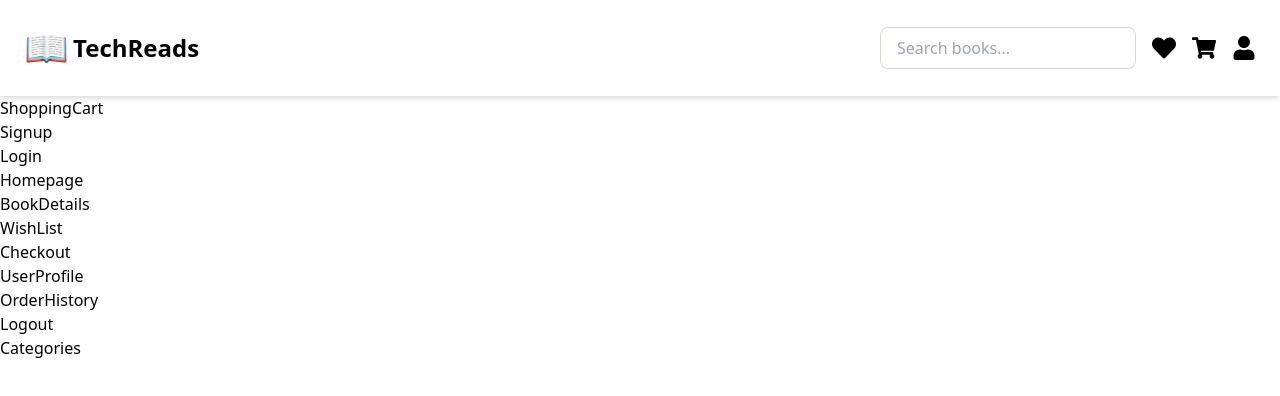
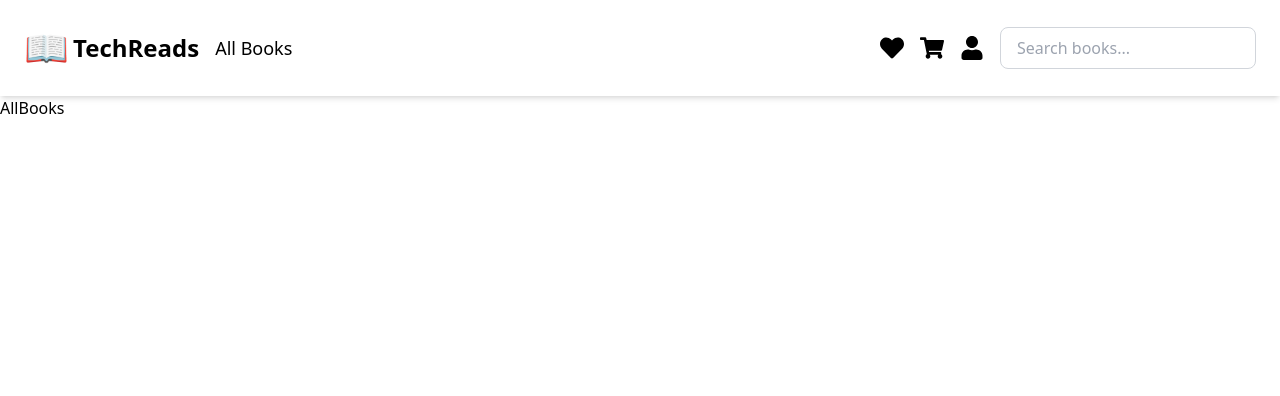
Before and after one commit to Denkogei/TechReads-frontend, a React (Vite) app in the folder techreads/: page /all-books in a window 1280 px wide. Shown: the top 396 px of the page. Built offline with nearby package versions, Linux system fonts and the light colour scheme.

Commit message:
added react router to make home and all books clickable

```diff
--- a/techreads/package.json
+++ b/techreads/package.json
@@ -12,7 +12,8 @@
   "dependencies": {
     "react": "^19.0.0",
     "react-dom": "^19.0.0",
-    "react-icons": "^5.5.0"
+    "react-icons": "^5.5.0",
+    "react-router-dom": "^7.2.0"
   },
   "devDependencies": {
     "@eslint/js": "^9.19.0",
--- a/techreads/src/App.jsx
+++ b/techreads/src/App.jsx
@@ -1,36 +1,38 @@
-
-
-import Navbar from "./components/Navbar"
-import ShoppingCart from "./components/ShoppingCart"
-import Signup from "./components/Signup"
-import Login from "./components/Login"
-import Homepage from "./components/Homepage"
-import BookDetails from "./components/BookDetails"
-import WishList from "./components/WishList"
-import Checkout from "./components/Checkout"
-import UserProfile from "./components/UserProfile"
-import OrderHistory from "./components/OrderHistory"
-import Logout from "./components/Logout"
-import Categories from "./components/Categories"
-
+import { BrowserRouter as Router, Route, Routes } from "react-router-dom";
+import Navbar from "./components/Navbar";
+import ShoppingCart from "./components/ShoppingCart";
+import Signup from "./components/Signup";
+import Login from "./components/Login";
+import Homepage from "./components/Homepage";
+import BookDetails from "./components/BookDetails";
+import WishList from "./components/WishList";
+import Checkout from "./components/Checkout";
+import UserProfile from "./components/UserProfile";
+import OrderHistory from "./components/OrderHistory";
+import Logout from "./components/Logout";
+import Categories from "./components/Categories";
+import AllBooks from "./components/AllBooks";
 
 function App() {
   return (
-    <>
+    <Router>
       <Navbar />
-      <ShoppingCart />
-      <Signup />
-      <Login />
-      <Homepage />
-      <BookDetails />
-      <WishList />
-      <Checkout />
-      <UserProfile />
-      <OrderHistory />
-      <Logout />
-      <Categories />
-    </>
-  )
+      <Routes>
+        <Route path="/" element={<Homepage />} />
+        <Route path="/all-books" element={<AllBooks />} />
+        <Route path="/cart" element={<ShoppingCart />} />
+        <Route path="/signup" element={<Signup />} />
+        <Route path="/login" element={<Login />} />
+        <Route path="/book/:id" element={<BookDetails />} />
+        <Route path="/wishlist" element={<WishList />} />
+        <Route path="/checkout" element={<Checkout />} />
+        <Route path="/profile" element={<UserProfile />} />
+        <Route path="/orders" element={<OrderHistory />} />
+        <Route path="/logout" element={<Logout />} />
+        <Route path="/categories" element={<Categories />} />
+      </Routes>
+    </Router>
+  );
 }
 
-export default App
+export default App;
--- /dev/null
+++ b/techreads/src/components/AllBooks.jsx
@@ -0,0 +1,9 @@
+import React from 'react'
+
+function AllBooks() {
+  return (
+    <div>AllBooks</div>
+  )
+}
+
+export default AllBooks
--- a/techreads/src/components/Navbar.jsx
+++ b/techreads/src/components/Navbar.jsx
@@ -1,24 +1,29 @@
 import { FaHeart, FaShoppingCart, FaUser } from "react-icons/fa";
+import { Link } from "react-router-dom";
 
 const Navbar = () => {
   return (
     <nav className="bg-white shadow-md px-6 flex items-center justify-between h-24">
 
-      <div className="flex items-center space-x-1">
-        <span className="text-blue-900 text-4xl">📖</span>
-        <h1 className="text-2xl font-semibold">TechReads</h1>
+
+      <div className="flex items-center space-x-4">
+        <Link to="/" className="flex items-center space-x-1">
+          <span className="text-blue-900 text-4xl">📖</span>
+          <h1 className="text-2xl font-semibold cursor-pointer hover:text-blue-600">TechReads</h1>
+        </Link>
+        <Link to="/books" className="text-lg font-medium hover:text-blue-600">All Books</Link>
       </div>
 
 
-      <div className="flex items-center space-x-4">
+      <div className="flex items-center space-x-4 ml-auto">
+        <FaHeart className="text-2xl cursor-pointer hover:text-black" />
+        <FaShoppingCart className="text-2xl cursor-pointer hover:text-black" />
+        <FaUser className="text-2xl cursor-pointer hover:text-black" />
         <input
           type="text"
           placeholder="Search books..."
           className="w-64 px-4 py-2 border border-gray-300 rounded-lg focus:outline-none focus:ring-2 focus:ring-blue-500"
         />
-        <FaHeart className="text-2xl cursor-pointer hover:text-black" />
-        <FaShoppingCart className="text-2xl cursor-pointer hover:text-black" />
-        <FaUser className="text-2xl cursor-pointer hover:text-black" />
       </div>
     </nav>
   );
```
Also changed, not shown: 1 other file (tests, documents, lock files or other folders).
